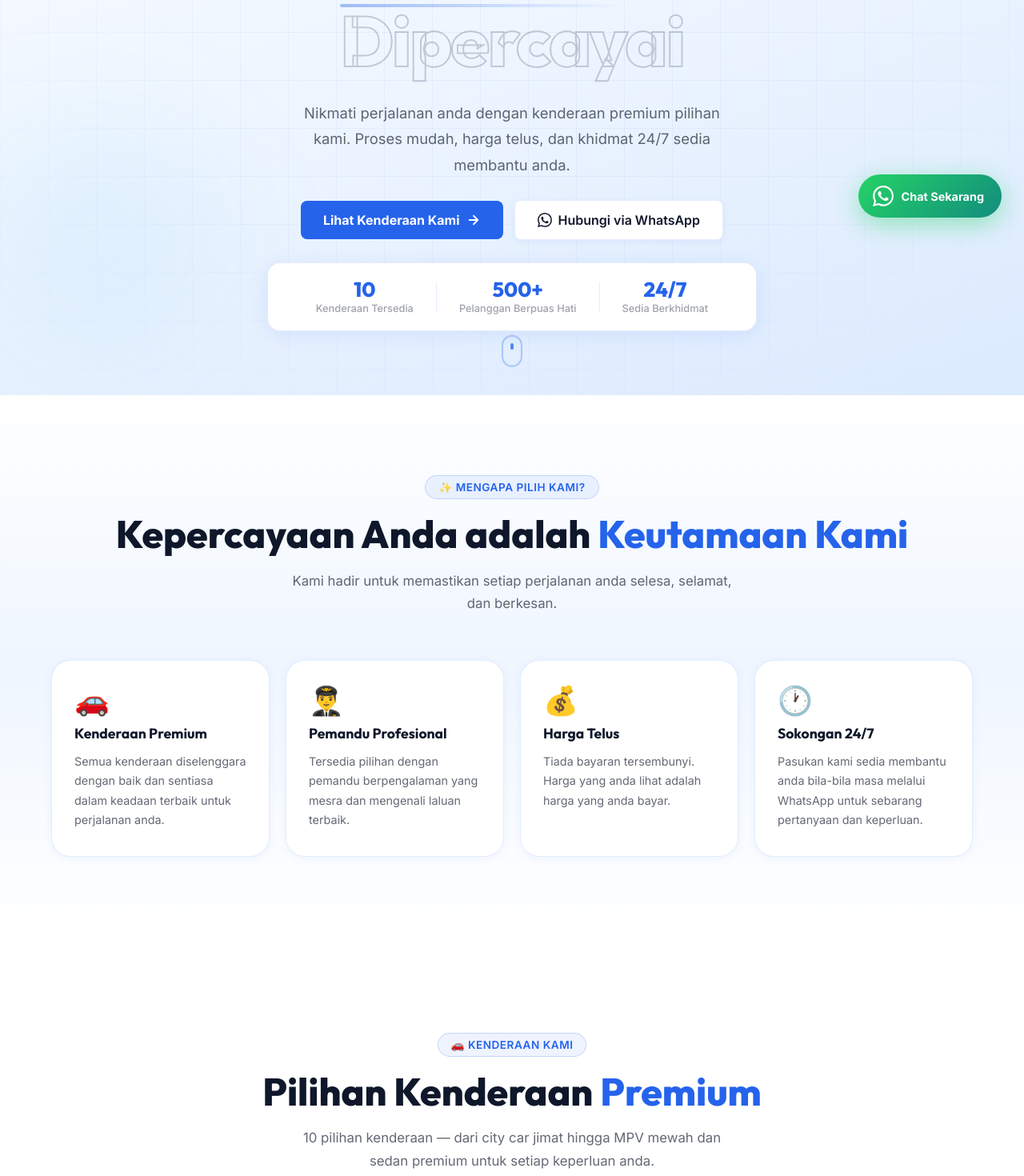
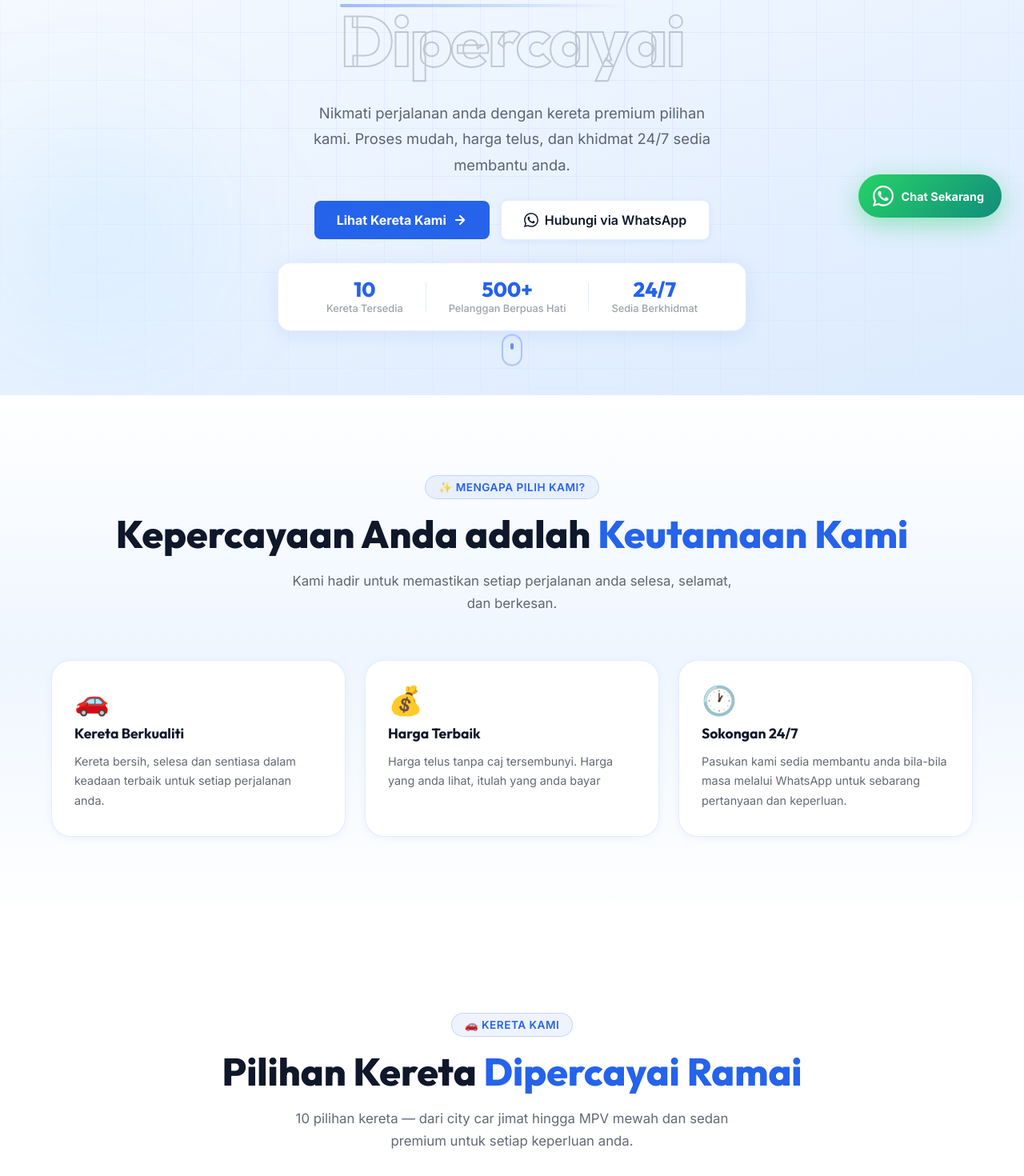
Before and after one commit to rendra-v/rentalcar, a React (Vite) app: page / in a window 1280 px wide. Shown: the part 500-1970 px from the top of the page at 80% size. Built offline with nearby package versions, Linux system fonts and the light colour scheme.

Commit message:
feat: tukar kenderaan ke kereta, kemaskini UI Contact & WhyUs layout

```diff
--- a/src/components/Contact.css
+++ b/src/components/Contact.css
@@ -32,6 +32,12 @@
   display: flex;
   flex-direction: column;
   gap: 20px;
+}
+
+/* Kecilkan font heading supaya teks panjang muat dengan kemas */
+.contact__text .section-title {
+  font-size: clamp(1.5rem, 2.8vw, 2.1rem);
+  line-height: 1.35;
 }
 
 .contact__info {
--- a/src/components/Contact.jsx
+++ b/src/components/Contact.jsx
@@ -15,10 +15,13 @@ export default function Contact() {
         <div className="contact__text">
           <div className="section-tag">💬 Hubungi Kami</div>
           <h2 className="section-title" style={{ textAlign: 'left' }}>
-            Bersedia untuk <span>Perjalanan</span><br />yang Tidak Terlupakan?
+            Sedia untuk bergerak? <span>Dapatkan</span><br />
+            kereta yang bersih, selesa dan harga berpatutan.<br />
+            Hubungi kami sekarang dan buat tempahan<br />
+            dalam beberapa minit sahaja
           </h2>
           <p className="section-subtitle" style={{ textAlign: 'left', margin: 0 }}>
-            Pasukan kami sedia membantu anda mencari kenderaan yang sesuai. Hubungi kami sekarang melalui WhatsApp dan dapatkan tawaran terbaik!
+            Pasukan kami sedia membantu anda mencari kereta yang sesuai. Hubungi kami sekarang melalui WhatsApp dan dapatkan tawaran terbaik!
           </p>
 
           <div className="contact__info">
@@ -26,7 +29,7 @@ export default function Contact() {
               <div className="contact-info-icon">📍</div>
               <div>
                 <div className="contact-info-label">Lokasi</div>
-                <div className="contact-info-value">Malaysia</div>
+                <div className="contact-info-value">Kuala Lumpur Malaysia</div>
               </div>
             </div>
             <div className="contact-info-item">
--- a/src/components/Fleet.jsx
+++ b/src/components/Fleet.jsx
@@ -183,12 +183,12 @@ export default function Fleet() {
       <div className="fleet__orb"></div>
       <div className="container" style={{ position: 'relative', zIndex: 1 }}>
         <div className="fleet__header">
-          <div className="section-tag">🚗 Kenderaan Kami</div>
+          <div className="section-tag">🚗 Kereta Kami</div>
           <h2 className="section-title">
-            Pilihan Kenderaan <span>Premium</span>
+            Pilihan Kereta <span>Dipercayai Ramai</span>
           </h2>
           <p className="section-subtitle">
-            10 pilihan kenderaan — dari city car jimat hingga MPV mewah dan sedan premium untuk setiap keperluan anda.
+            10 pilihan kereta — dari city car jimat hingga MPV mewah dan sedan premium untuk setiap keperluan anda.
           </p>
         </div>
         <div className="fleet__grid">
--- a/src/components/Footer.jsx
+++ b/src/components/Footer.jsx
@@ -20,7 +20,7 @@ export default function Footer() {
               <img src="/logo_mhs.png" alt="MHS Revolusi" className="footer__logo-img" />
             </div>
             <p className="footer__tagline">
-              Rakan dipercayai untuk perjalanan anda. Kenderaan premium, harga berpatutan.
+              Rakan dipercayai untuk perjalanan anda. Kereta premium, harga berpatutan.
             </p>
             <button className="footer__wa-btn" onClick={handleWhatsApp} id="footer-whatsapp">
               <svg width="16" height="16" viewBox="0 0 24 24" fill="currentColor">
@@ -32,7 +32,7 @@ export default function Footer() {
 
           {/* Kenderaan */}
           <div className="footer__col">
-            <h4 className="footer__col-title">Kenderaan</h4>
+            <h4 className="footer__col-title">Kereta</h4>
             <ul className="footer__links">
               <li>Perodua Myvi H 1.5</li>
               <li>Perodua Axia / Myvi</li>
--- a/src/components/Hero.jsx
+++ b/src/components/Hero.jsx
@@ -25,7 +25,7 @@ export default function Hero() {
         {/* Badge */}
         <div className="hero__badge" id="hero-badge">
           <span className="badge-dot"></span>
-          Kenderaan Premium Tersedia Sekarang
+          Kereta Premium Tersedia Sekarang
         </div>
 
         {/* Heading */}
@@ -36,13 +36,13 @@ export default function Hero() {
         </h1>
 
         <p className="hero__desc">
-          Nikmati perjalanan anda dengan kenderaan premium pilihan kami. Proses mudah, harga telus, dan khidmat 24/7 sedia membantu anda.
+          Nikmati perjalanan anda dengan kereta premium pilihan kami. Proses mudah, harga telus, dan khidmat 24/7 sedia membantu anda.
         </p>
 
         {/* CTA Buttons */}
         <div className="hero__actions">
           <button className="btn-primary" id="hero-cta-fleet" onClick={scrollToFleet}>
-            Lihat Kenderaan Kami
+            Lihat Kereta Kami
             <svg width="18" height="18" viewBox="0 0 24 24" fill="none" stroke="currentColor" strokeWidth="2.5" strokeLinecap="round" strokeLinejoin="round">
               <path d="M5 12h14M12 5l7 7-7 7"/>
             </svg>
@@ -59,7 +59,7 @@ export default function Hero() {
         <div className="hero__stats">
           <div className="stat-item">
             <span className="stat-value">10</span>
-            <span className="stat-label">Kenderaan Tersedia</span>
+            <span className="stat-label">Kereta Tersedia</span>
           </div>
           <div className="stat-divider"></div>
           <div className="stat-item">
--- a/src/components/Navbar.jsx
+++ b/src/components/Navbar.jsx
@@ -18,7 +18,7 @@ export default function Navbar() {
 
         {/* Nav Links */}
         <ul className="navbar__links">
-          <li><button className="nav-link" onClick={scrollToFleet} id="nav-fleet">Kenderaan</button></li>
+          <li><button className="nav-link" onClick={scrollToFleet} id="nav-fleet">Kereta</button></li>
           <li><button className="nav-link" onClick={scrollToContact} id="nav-contact">Hubungi Kami</button></li>
         </ul>
       </div>
--- a/src/components/WhyUs.css
+++ b/src/components/WhyUs.css
@@ -17,8 +17,8 @@
 
 .whyus__grid {
   display: grid;
-  grid-template-columns: repeat(auto-fill, minmax(240px, 1fr));
-  gap: 20px;
+  grid-template-columns: repeat(3, 1fr);
+  gap: 24px;
 }
 
 /* Reason Card */
@@ -77,21 +77,17 @@
   line-height: 1.7;
 }
 
+@media (max-width: 860px) {
+  .whyus__grid {
+    grid-template-columns: 1fr;
+  }
+}
+
 @media (max-width: 640px) {
   .whyus {
     padding: 72px 0;
-  }
-  .whyus__grid {
-    grid-template-columns: 1fr 1fr;
-    gap: 12px;
   }
   .reason-card {
     padding: 24px 18px;
   }
 }
-
-@media (max-width: 400px) {
-  .whyus__grid {
-    grid-template-columns: 1fr;
-  }
-}
--- a/src/components/WhyUs.jsx
+++ b/src/components/WhyUs.jsx
@@ -4,20 +4,14 @@ const reasons = [
   {
     id: 'fleet',
     icon: '🚗',
-    title: 'Kenderaan Premium',
-    desc: 'Semua kenderaan diselenggara dengan baik dan sentiasa dalam keadaan terbaik untuk perjalanan anda.',
-  },
-  {
-    id: 'driver',
-    icon: '👨‍✈️',
-    title: 'Pemandu Profesional',
-    desc: 'Tersedia pilihan dengan pemandu berpengalaman yang mesra dan mengenali laluan terbaik.',
+    title: 'Kereta Berkualiti',
+    desc: 'Kereta bersih, selesa dan sentiasa dalam keadaan terbaik untuk setiap perjalanan anda.',
   },
   {
     id: 'price',
     icon: '💰',
-    title: 'Harga Telus',
-    desc: 'Tiada bayaran tersembunyi. Harga yang anda lihat adalah harga yang anda bayar.',
+    title: 'Harga Terbaik',
+    desc: 'Harga telus tanpa caj tersembunyi. Harga yang anda lihat, itulah yang  anda bayar',
   },
   {
     id: 'support',
```
